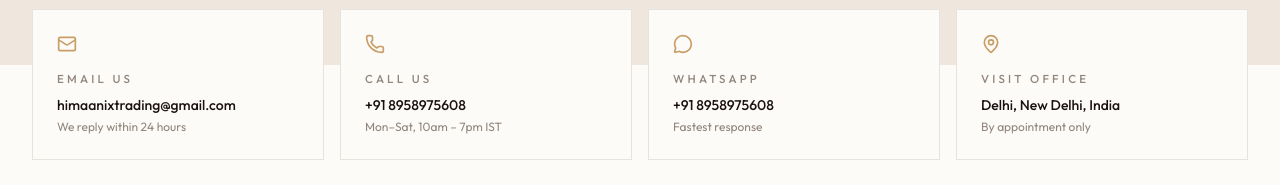
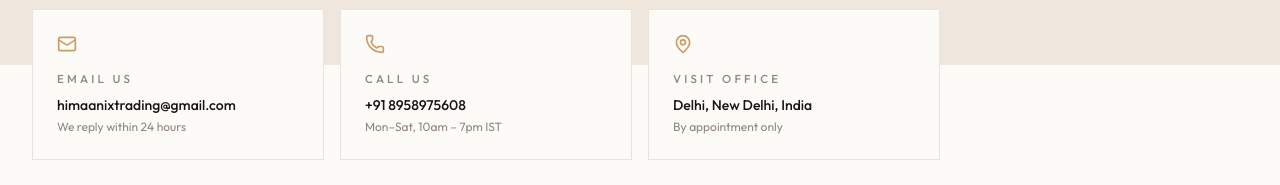
Before and after one commit to vc2960276-stack/Himaanix-Frontend, a React (Create React App) app: page /contact in a window 1280 px wide. Shown: the part 402-587 px from the top of the page. Built offline with nearby package versions, Linux system fonts and the light colour scheme; no server answers.

Commit message:
Update Contact.jsx

```diff
--- a/src/pages/Contact.jsx
+++ b/src/pages/Contact.jsx
@@ -28,13 +28,6 @@ const CONTACT_CARDS = [
         value: "+91 8958975608",
         sub: "Mon–Sat, 10am – 7pm IST",
         href: "tel:+918958975608",
-    },
-    {
-        icon: MessageCircle,
-        label: "WhatsApp",
-        value: "+91 8958975608",
-        sub: "Fastest response",
-        href: "https://wa.me/918958975608",
     },
     {
         icon: MapPin,
```
